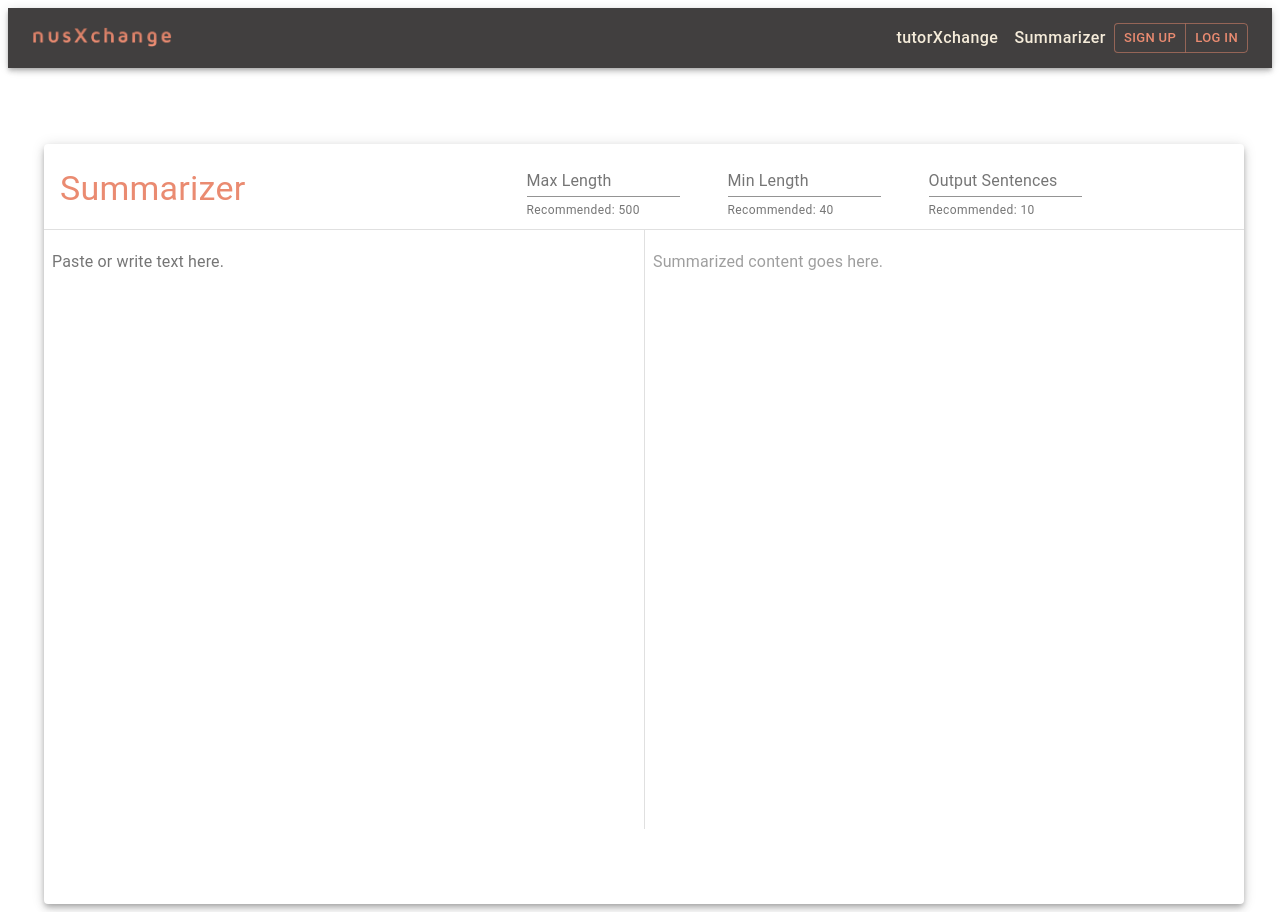
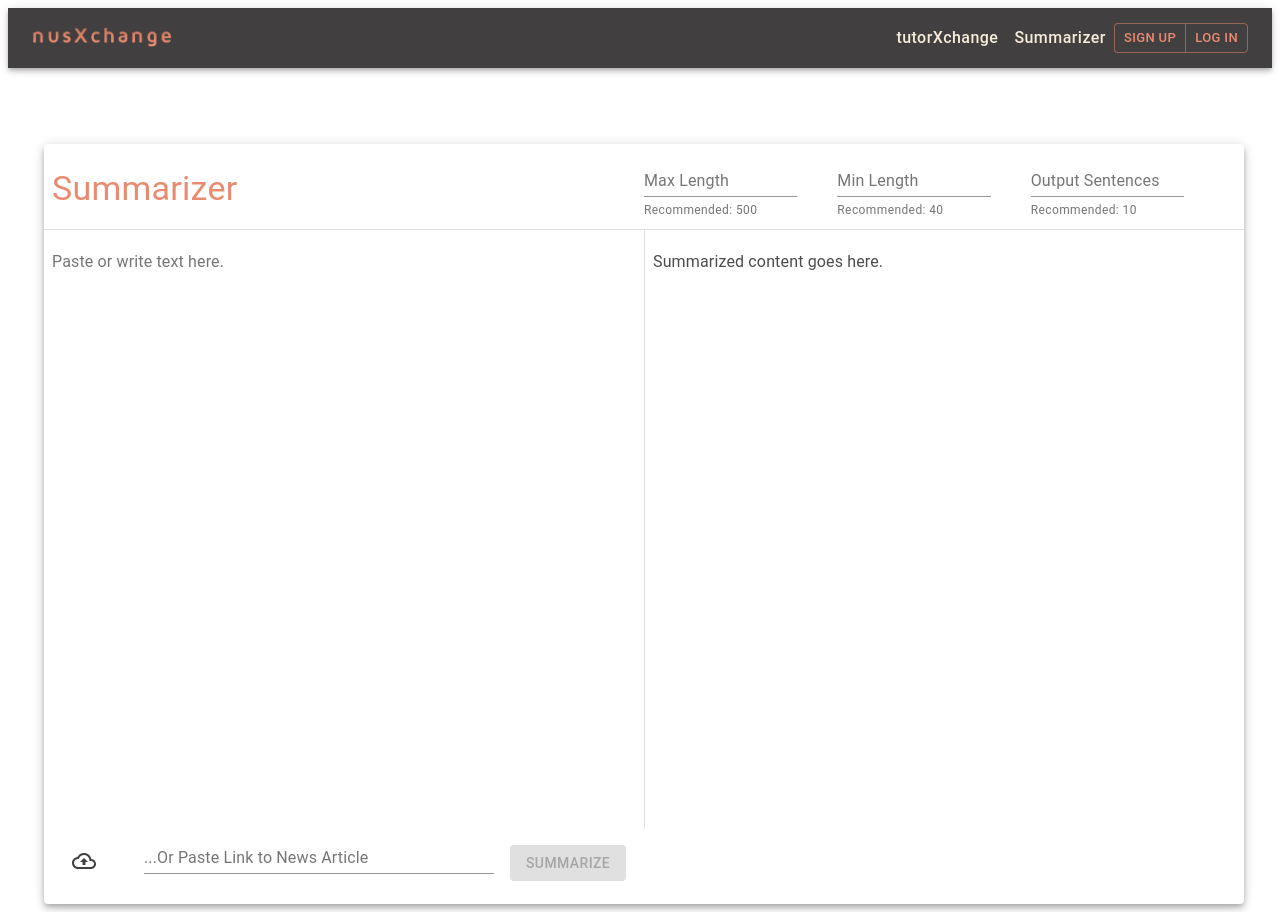
Before and after one commit to cyyeu/nusXchange, a React app in the folder frontend/: page /summarizer in a window 1280 px wide. Built offline with nearby package versions, Linux system fonts and the light colour scheme; the HTML template or start-up script is replaced by a standard one.

Commit message:
UI edits to summariser and set up functionality

```diff
--- a/frontend/src/views/Settings/Components/EditProfile.js
+++ b/frontend/src/views/Settings/Components/EditProfile.js
@@ -230,7 +230,7 @@ export default function EditProfile() {
             </Button>
             <Snackbar
               open={open}
-              autoHideDuration={6000}
+              autoHideDuration={3000}
               onClose={handleClose}
               anchorOrigin={{
                 vertical: "bottom",
--- a/frontend/src/views/Summarizer/Components/Content.js
+++ b/frontend/src/views/Summarizer/Components/Content.js
@@ -1,6 +1,5 @@
 import React, { useState, useContext } from "react";
 import { makeStyles } from "@material-ui/core/styles";
-import styled from "styled-components";
 import {
   Button,
   TextField,
@@ -11,7 +10,15 @@ import {
   Paper,
   Snackbar,
   Divider,
+  IconButton,
 } from "@material-ui/core/";
+import CloudUploadOutlinedIcon from "@material-ui/icons/CloudUploadOutlined";
+import MuiAlert from "@material-ui/lab/Alert";
+import { AlertTitle } from "@material-ui/lab";
+
+function Alert(props) {
+  return <MuiAlert elevation={6} variant="filled" {...props} />;
+}
 
 const useStyles = makeStyles((theme) => ({
   paper: {
@@ -25,16 +32,14 @@ const useStyles = makeStyles((theme) => ({
     marginLeft: theme.spacing(-2),
   },
   form: {
-    width: "100%",
+    width: "90%",
     marginTop: theme.spacing(1),
     marginBottom: theme.spacing(1),
-    //padding: theme.spacing(2),
   },
   textbox: {
     width: "100%",
     marginTop: theme.spacing(1),
     marginLeft: theme.spacing(2),
-    //marginRight: theme.spacing(3),
     height: theme.spacing(75),
   },
   inputText: {
@@ -42,10 +47,19 @@ const useStyles = makeStyles((theme) => ({
     marginTop: theme.spacing(0),
     marginLeft: theme.spacing(1),
   },
+  outputTextField: {
+    "& .MuiInputBase-root.Mui-disabled": {
+      color: "rgba(0, 0, 0, 0.7)",
+    },
+  },
   outputText: {
     width: "100%",
     marginTop: theme.spacing(2),
     marginLeft: theme.spacing(1),
+  },
+  submit: {
+    marginTop: theme.spacing(2),
+    marginLeft: theme.spacing(2),
   },
 }));
 
@@ -56,10 +70,23 @@ const Content = () => {
     min_length: "",
     max_length: "",
     input_text: "",
+    url: "",
   };
   const [form, setForm] = useState(initForm);
-  const [summary, setSummary] = useState("");
-  const [url, setUrl] = useState("");
+  const [summary, setSummary] = useState("Summarized content goes here.");
+  const [openSuccess, setOpenSuccess] = useState(false);
+  const [openError, setOpenError] = useState(false);
+  const [errorMsg, setErrorMsg] = useState("testing");
+
+  //handle snackbar closing
+  const handleClose = (event, reason) => {
+    if (reason === "clickaway") {
+      return;
+    }
+
+    setOpenSuccess(false);
+    setOpenError(false);
+  };
 
   const handleFormChange = (e) => {
     const { name, value } = e.target;
@@ -70,40 +97,81 @@ const Content = () => {
     return (
       form.num_sentences === "" ||
       form.min_length === "" ||
-      form.max_length === "" ||
-      form.input_text === ""
+      (form.max_length === "" && (form.input_text === "" || form.url === ""))
     );
+  };
+
+  const handleDocument = () => {
+    setOpenSuccess(true);
+  };
+
+  const handleSubmit = (e) => {
+    e.preventDefault();
+    if (form.url === "") {
+      const smrzr_url = `https://api.smrzr.io/v1/summarize?num_sentences=${form.num_sentences}&algorithm=kmeans&min_length=${form.min_length}&max_length=${form.max_length}`;
+      fetch(smrzr_url, {
+        method: "POST",
+        headers: {
+          "Content-Type": "text/plain",
+        },
+        body: form.input_text,
+      })
+        .then((res) => {
+          res.json().then((data) => {
+            setSummary(data.summary);
+          });
+        })
+        .catch((error) => {
+          setErrorMsg(error);
+          setOpenError(true);
+        });
+    } else {
+      const smrzr_url = `https://api.smrzr.io/v1/summarize/news?num_sentences=${form.num_sentences}&algorithm=kmeans&min_length=${form.min_length}&max_length=${form.max_length}`;
+      const payload = { url: form.url };
+      fetch(smrzr_url, {
+        method: "POST",
+        headers: {
+          "Content-Type": "application/json",
+        },
+        body: JSON.stringify(payload),
+      })
+        .then((res) => {
+          res.json().then((data) => {
+            setSummary(data.summary);
+          });
+        })
+        .catch((error) => {
+          setOpenError(true);
+        });
+    }
   };
 
   return (
     <div className={classes.paper}>
       <Paper elevation={5}>
         <Grid container direction="column">
-          <Grid
-            item
-            container
-            alignItems="flex-start"
-            xs={12}
-            direction="row"
-            spacing={10}
-          >
-            <Grid item>
-              <Box ml={2} pt={3}>
+          <Grid item container alignItems="flex-start" xs={12} direction="row">
+            <Grid item xs={6}>
+              <Box ml={1} pt={3}>
                 <Typography variant="h4" color="secondary">
                   Summarizer
                 </Typography>
               </Box>
             </Grid>
-            <Grid item>
-              <form className={classes.form} id="summarize">
+            <Grid item xs={6}>
+              <form
+                className={classes.form}
+                onSubmit={handleSubmit}
+                id="summarize"
+              >
                 <Grid
                   container
                   direction="row"
-                  justify="flex-end"
-                  spacing={6}
+                  justify="flex-start"
+                  spacing={5}
                   alignItems="center"
                 >
-                  <Grid item xs={3}>
+                  <Grid item xs={4}>
                     <TextField
                       name="max_length"
                       variant="standard"
@@ -116,7 +184,7 @@ const Content = () => {
                       helperText="Recommended: 500"
                     />
                   </Grid>
-                  <Grid item xs={3}>
+                  <Grid item xs={4}>
                     <TextField
                       name="min_length"
                       variant="standard"
@@ -129,11 +197,10 @@ const Content = () => {
                       helperText="Recommended: 40"
                     />
                   </Grid>
-                  <Grid item xs={3}>
+                  <Grid item xs={4}>
                     <TextField
                       name="num_sentences"
                       variant="standard"
-                      fullWidth
                       id="num_sentences"
                       label="Output Sentences"
                       value={form.num_sentences}
@@ -150,9 +217,13 @@ const Content = () => {
           <Grid item>
             <Divider />
           </Grid>
-          <Grid item container lg={12} direction="row">
-            <Grid item lg={6}>
-              <form className={classes.inputText} id="summarize">
+          <Grid item container md={12} direction="row">
+            <Grid item md={6}>
+              <form
+                className={classes.inputText}
+                onSubmit={handleSubmit}
+                id="summarize"
+              >
                 <TextField
                   name="input_text"
                   id="input_text"
@@ -163,23 +234,113 @@ const Content = () => {
                   multiline={true}
                   rows={30}
                   InputProps={{ disableUnderline: true }}
+                  disabled={form.url !== ""}
                 />
               </form>
             </Grid>
             <Grid item>
               <Divider orientation="vertical" />
             </Grid>
-            <Grid item lg={5}>
+            <Grid item md={5}>
               <form className={classes.outputText}>
                 <TextField
+                  className={classes.outputTextField}
                   fullWidth
                   multiline={true}
                   rows={30}
-                  value="Summarized content goes here."
+                  value={summary}
                   InputProps={{ disableUnderline: true }}
                   disabled={true}
                 />
               </form>
+            </Grid>
+          </Grid>
+          <Grid
+            item
+            container
+            justify="flex-start"
+            alignItems="flex-start"
+            direction="row"
+          >
+            <Grid item container lg={6}>
+              <Grid item lg={2}>
+                <Box mt={1} ml={2}>
+                  <input
+                    type="file"
+                    accept=".pdf"
+                    onChange={handleDocument}
+                    style={{ display: "none" }}
+                    id="icon-button-file"
+                  />
+                  <label htmlFor="icon-button-file">
+                    <IconButton
+                      color="primary"
+                      aria-label="upload pdf"
+                      component="span"
+                      onChange={handleDocument}
+                      size="medium"
+                    >
+                      <CloudUploadOutlinedIcon />
+                    </IconButton>
+                  </label>
+                </Box>
+              </Grid>
+              <Grid item lg={7}>
+                <form onSubmit={handleSubmit} id="summarize">
+                  <TextField
+                    name="url"
+                    variant="standard"
+                    fullWidth
+                    id="url"
+                    label="...Or Paste Link to News Article"
+                    value={form.url}
+                    onChange={handleFormChange}
+                    size="small"
+                    color="secondary"
+                    disabled={form.input_text !== ""}
+                  />
+                </form>
+              </Grid>
+              <Grid item lg={3}>
+                <Button
+                  type="submit"
+                  variant="contained"
+                  color="primary"
+                  form="summarize"
+                  disabled={isDisabled()}
+                  className={classes.submit}
+                >
+                  Summarize
+                </Button>
+                <Snackbar
+                  open={openSuccess}
+                  autoHideDuration={3000}
+                  onClose={handleClose}
+                  anchorOrigin={{
+                    vertical: "bottom",
+                    horizontal: "left",
+                  }}
+                >
+                  <Alert onClose={handleClose} severity="info">
+                    <AlertTitle>Success</AlertTitle>
+                    Document uploaded.
+                  </Alert>
+                </Snackbar>
+                <Snackbar
+                  open={openError}
+                  autoHideDuration={3000}
+                  onClose={handleClose}
+                  anchorOrigin={{
+                    vertical: "bottom",
+                    horizontal: "left",
+                  }}
+                >
+                  <Alert onClose={handleClose} severity="error">
+                    <AlertTitle>Error!</AlertTitle>
+                    {errorMsg}
+                  </Alert>
+                </Snackbar>
+              </Grid>
             </Grid>
           </Grid>
         </Grid>
```
Also changed, not shown: frontend/static/frontend/main.js.LICENSE.txt.
